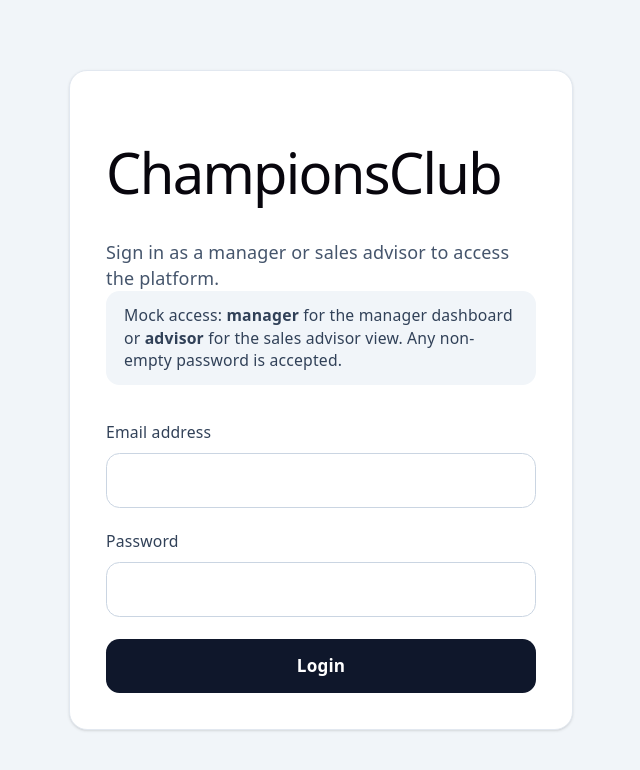
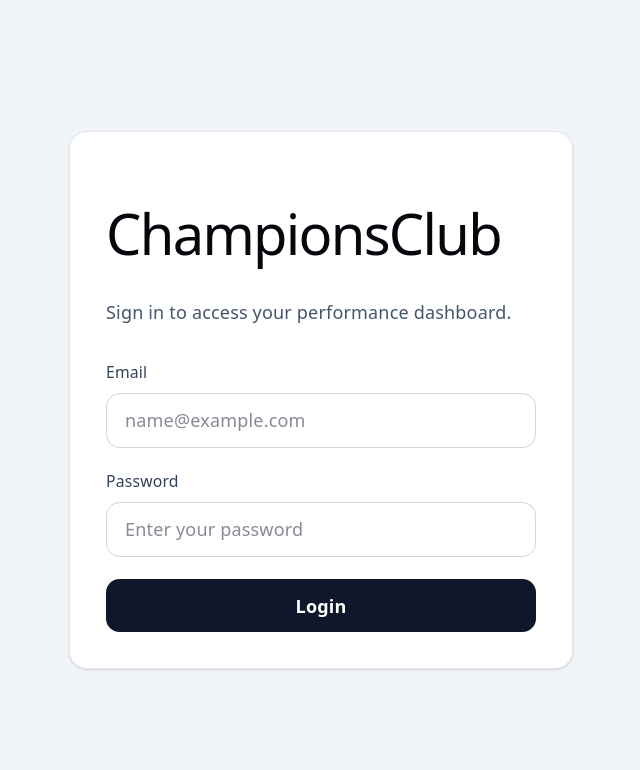
Before and after one commit to AlexandraPitaru/championsclub, a React (Vite) app in the folder championsclub-frontend/: page /login in a window 1280 px wide. Shown: the top 770 px of the page, without its empty margins (319-959 px from the left). Built offline with nearby package versions, Linux system fonts and the light colour scheme.

Commit message:
WIP: updates for login, and manager demo page

```diff
--- a/championsclub-frontend/src/pages/LoginPage.tsx
+++ b/championsclub-frontend/src/pages/LoginPage.tsx
@@ -1,146 +1,119 @@
 import { useState } from "react";
 import { useNavigate } from "react-router-dom";
 import type React from "react";
+import { loginUser } from "../services/api/authService";
 
 export default function LoginPage() {
   const navigate = useNavigate();
+
   const [email, setEmail] = useState("");
   const [password, setPassword] = useState("");
-  const [errors, setErrors] = useState<{
-    email?: string;
-    password?: string;
-    form?: string;
-  }>({});
 
-  const handleSubmit: React.FormEventHandler<HTMLFormElement> = (event) => {
+  const [isLoading, setIsLoading] = useState(false);
+  const [errorMessage, setErrorMessage] = useState("");
+
+  async function handleLogin(event: React.FormEvent<HTMLFormElement>) {
     event.preventDefault();
 
-    const nextErrors: {
-      email?: string;
-      password?: string;
-    } = {};
+    setErrorMessage("");
 
-    if (!email.trim()) {
-      nextErrors.email = "Email is required.";
-    }
-
-    if (!password.trim()) {
-      nextErrors.password = "Password is required.";
-    }
-
-    setErrors(nextErrors);
-
-    if (Object.keys(nextErrors).length > 0) {
+    if (!email || !password) {
+      setErrorMessage("Email and password are required.");
       return;
     }
 
-    const normalizedEmail = email.trim().toLowerCase();
+    try {
+      setIsLoading(true);
 
-    if (normalizedEmail === "manager") {
+      const user = await loginUser({
+        email,
+        password,
+      });
+
+      localStorage.setItem("currentUser", JSON.stringify(user));
+
+      const role = user.role.toLowerCase();
+
+      if (role === "manager") {
         navigate("/dashboard");
         return;
       }
 
-    if (normalizedEmail === "advisor") {
-      navigate("/advisor-dashboard");
+      if (role === "advisor") {
+        navigate(`/advisor/${user.user_id}`);
         return;
       }
 
-    setErrors({
-      form: "Invalid email. Use manager or advisor to access the mock views.",
-    });
+      setErrorMessage("Unknown user role.");
+    } catch (error) {
+      if (error instanceof Error) {
+        setErrorMessage(error.message);
+      } else {
+        setErrorMessage("Network error. Please try again.");
+      }
+    } finally {
+      setIsLoading(false);
+    }
   }
 
   return (
     <div className="flex min-h-screen items-center justify-center bg-slate-100 px-6">
-      <div className="w-full max-w-md rounded-2xl border border-slate-200 bg-white p-8 shadow-sm">
-        <h1 className="m-0 text-3xl font-bold text-slate-900">ChampionsClub</h1>
+      <form
+        onSubmit={handleLogin}
+        className="w-full max-w-md rounded-2xl border border-slate-200 bg-white p-8 shadow-sm"
+      >
+        <h1 className="text-3xl font-bold text-slate-900">ChampionsClub</h1>
+
         <p className="mt-2 text-slate-600">
-          Sign in as a manager or sales advisor to access the platform.
-        </p>
-        <p className="mt-3 rounded-xl bg-slate-100 px-4 py-3 text-sm text-slate-700">
-          Mock access: <strong>manager</strong> for the manager dashboard or <strong>advisor</strong> for the sales advisor view. Any non-empty password is accepted.
+          Sign in to access your performance dashboard.
         </p>
 
-        <form className="mt-8 space-y-5" onSubmit={handleSubmit} noValidate>
-          <div className="space-y-2">
-            <label
-              htmlFor="username"
-              className="block text-sm font-medium text-slate-700"
-            >
-              Email address
+        <div className="mt-8 space-y-5">
+          <div>
+            <label className="mb-2 block text-sm font-medium text-slate-700">
+              Email
             </label>
+
             <input
-              id="username"
-              name="email"
-              type="text"
+              type="email"
               value={email}
-              onChange={(event) => {
-                setEmail(event.target.value);
-                setErrors((currentErrors) => ({
-                  ...currentErrors,
-                  email: undefined,
-                  form: undefined,
-                }));
-              }}
-              className="w-full rounded-xl border border-slate-300 px-4 py-3 text-slate-900 outline-none transition focus:border-slate-900 focus:ring-2 focus:ring-slate-200"
-              aria-invalid={Boolean(errors.email)}
-              aria-describedby={errors.email ? "email-error" : undefined}
-              autoComplete="email"
+              disabled={isLoading}
+              onChange={(event) => setEmail(event.target.value)}
+              className="w-full rounded-xl border border-slate-300 px-4 py-3 text-slate-900 outline-none transition focus:border-slate-900"
+              placeholder="name@example.com"
             />
-            {errors.email ? (
-              <p id="email-error" className="text-sm text-red-600">
-                {errors.email}
-              </p>
-            ) : null}
           </div>
 
-          <div className="space-y-2">
-            <label
-              htmlFor="password"
-              className="block text-sm font-medium text-slate-700"
-            >
+          <div>
+            <label className="mb-2 block text-sm font-medium text-slate-700">
               Password
             </label>
+
             <input
-              id="password"
-              name="password"
               type="password"
               value={password}
-              onChange={(event) => {
-                setPassword(event.target.value);
-                setErrors((currentErrors) => ({
-                  ...currentErrors,
-                  password: undefined,
-                  form: undefined,
-                }));
-              }}
-              className="w-full rounded-xl border border-slate-300 px-4 py-3 text-slate-900 outline-none transition focus:border-slate-900 focus:ring-2 focus:ring-slate-200"
-              aria-invalid={Boolean(errors.password)}
-              aria-describedby={errors.password ? "password-error" : undefined}
-              autoComplete="current-password"
+              disabled={isLoading}
+              onChange={(event) => setPassword(event.target.value)}
+              className="w-full rounded-xl border border-slate-300 px-4 py-3 text-slate-900 outline-none transition focus:border-slate-900"
+              placeholder="Enter your password"
             />
-            {errors.password ? (
-              <p id="password-error" className="text-sm text-red-600">
-                {errors.password}
-              </p>
-            ) : null}
           </div>
 
-          {errors.form ? (
-            <p className="rounded-xl border border-red-200 bg-red-50 px-4 py-3 text-sm text-red-700">
-              {errors.form}
-            </p>
-          ) : null}
+          {errorMessage && (
+            <div className="rounded-xl border border-red-200 bg-red-50 px-4 py-3 text-sm text-red-700">
+              {errorMessage}
+            </div>
+          )}
 
           <button
             type="submit"
-            className="w-full rounded-xl bg-slate-900 px-[clamp(1rem,1.6vw,1.5rem)] py-[clamp(0.75rem,1vw,1.1rem)] text-[clamp(0.95rem,1vw,1.08rem)] font-semibold text-white transition hover:bg-slate-700 focus:outline-none focus:ring-2 focus:ring-slate-300 focus:ring-offset-2"
+            disabled={isLoading}
+            className="w-full rounded-xl bg-slate-900 px-4 py-3 font-semibold text-white transition hover:bg-slate-700 disabled:cursor-not-allowed disabled:opacity-60"
           >
-            Login
+            {isLoading ? "Signing in..." : "Login"}
           </button>
+        </div>
       </form>
-      </div>
     </div>
   );
 }
--- a/championsclub-frontend/src/services/api/authService.ts
+++ b/championsclub-frontend/src/services/api/authService.ts
@@ -4,8 +4,8 @@ export type LoginRequest = {
 };
 
 export type LoginResponse = {
-  id: string | number;
   email: string;
+  user_id: number;
   role: string;
 };
 
@@ -19,7 +19,11 @@ export async function loginUser(payload: LoginRequest): Promise<LoginResponse> {
   });
 
   if (!response.ok) {
-    throw new Error("Invalid credentials");
+    const errorData = await response.json().catch(() => null);
+
+    throw new Error(
+      errorData?.detail || "Login failed. Please try again."
+    );
   }
 
   return response.json();
--- /dev/null
+++ b/package.json
@@ -0,0 +1,5 @@
+{
+  "dependencies": {
+    "@beeq/react": "^1.12.3"
+  }
+}
```
Also changed, not shown: 1 other file (tests, documents, lock files or other folders). Lines whose indentation alone changed are shown as unchanged.
